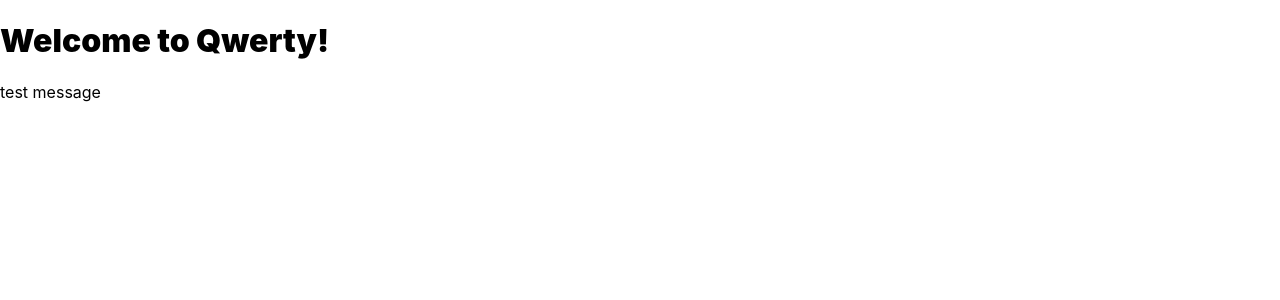
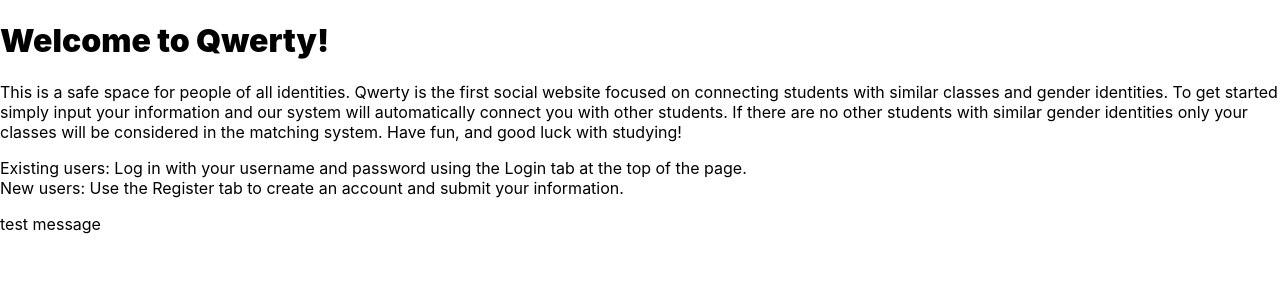
Before and after one commit to bliutech/qwerty, a React (Create React App) app in the folder frontend/: page / in a window 1280 px wide. Shown: the top 300 px of the page. Built offline with nearby package versions, Linux system fonts and the light colour scheme.

Commit message:
home page

```diff
--- a/frontend/src/pages/Home.js
+++ b/frontend/src/pages/Home.js
@@ -2,6 +2,13 @@ export default function Home(){
     return(
         <div>
             <h1>Welcome to Qwerty!</h1>
+            <p>This is a safe space for people of all identities. Qwerty is the first social website focused on connecting
+                students with similar classes and gender identities. To get started simply input your information and our system
+                will automatically connect you with other students. If there are no other students with similar gender identities
+                only your classes will be considered in the matching system. Have fun, and good luck with studying!
+            </p>
+            <p>Existing users: Log in with your username and password using the Login tab at the top of the page.
+            <br></br>New users: Use the Register tab to create an account and submit your information.</p>
         </div>
     );
 }
```
